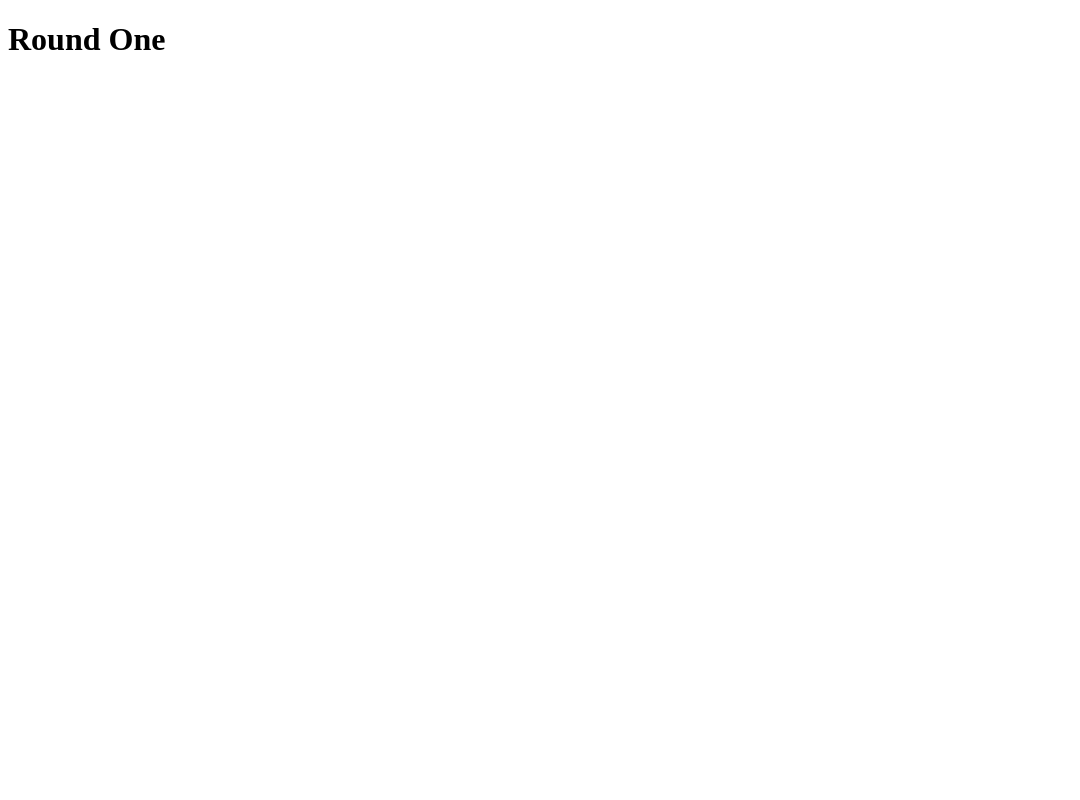
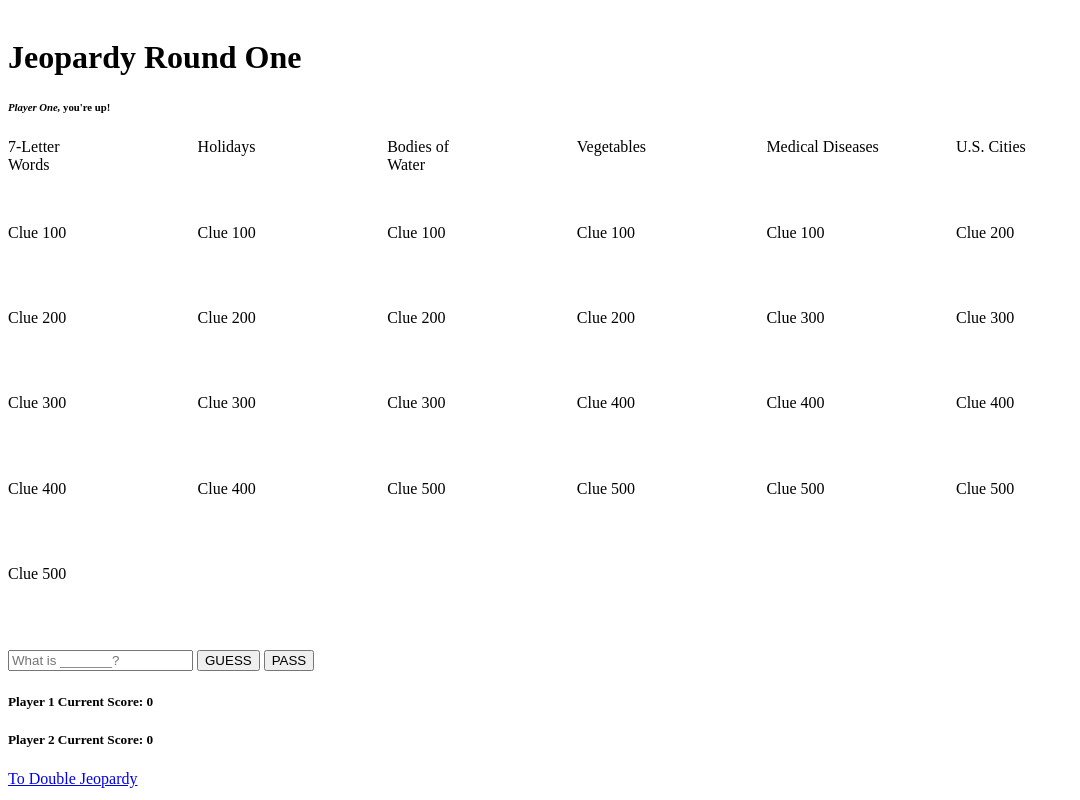
Before and after one commit to burlingtoncodeacademy-students/jeopardy-gbonlykens, a plain HTML site: page round-1.html in a window 1280 px wide. Shown: the whole page, without its empty margins (0-1080 px from the left). Drawn offline with Linux system fonts and the light colour scheme.

Commit message:
final push

```diff
--- a/round-1.html
+++ b/round-1.html
@@ -5,8 +5,67 @@
   <meta http-equiv="X-UA-Compatible" content="IE=edge">
   <meta name="viewport" content="width=device-width, initial-scale=1.0">
   <title>Jeopardy First Round</title>
+  <style>
+    @import url("styles/round-1.css");
+  </style>
 </head>
-<body>
-  <h1>Round One</h1>
+<body> <!--Container Page for Round One-->
+  <div id="page2-container"></div>
+    <h1 class="h1-title">Jeopardy Round One</h1>
+    <h6><i>Player One,&nbsp;</i>you're up!</h6>
+
+    <!--Jeopardy Gameboard Containaer-->
+    <div id="gameboard">
+      <div id="category-holder">
+      <div class="card category1">7-Letter<br>Words</div>
+      <div class="card category2">Holidays</div>
+      <div class="card category3">Bodies of<br>Water</div>
+      <div class="card category4">Vegetables</div>
+      <div class="card category5">Medical Diseases</div>
+      <div class="card category6">U.S. Cities</div> <br>
+      </div>
+
+      <div class="100card">Clue 100</div>
+      <div class="100card">Clue 100</div>
+      <div class="100card">Clue 100</div>
+      <div class="100card">Clue 100</div>
+      <div class="100card">Clue 100</div>
+      <div class="200card">Clue 200</div>
+      <div class="200card">Clue 200</div>
+      <div class="200card">Clue 200</div>
+      <div class="200card">Clue 200</div>
+      <div class="200card">Clue 200</div>
+      <div class="300card">Clue 300</div>
+      <div class="300card">Clue 300</div>
+      <div class="300card">Clue 300</div>
+      <div class="300card">Clue 300</div>
+      <div class="300card">Clue 300</div>
+      <div class="400card">Clue 400</div>
+      <div class="400card">Clue 400</div>
+      <div class="400card">Clue 400</div>
+      <div class="400card">Clue 400</div>
+      <div class="400card">Clue 400</div>
+      <div class="500card">Clue 500</div>
+      <div class="500card">Clue 500</div>
+      <div class="500card">Clue 500</div>
+      <div class="500card">Clue 500</div>
+      <div class="500card">Clue 500</div> <br>
+    </div>
+    <!-- Player Input for Answering Questions -->
+    <form>
+      <input type="text"
+      placeholder="What is _______?" />
+      <button id="guess-button">GUESS</button>
+      <button id="pass-button">PASS</button>
+    </form>
+    <!-- View Player Scores -->
+    <div id="player-scores">
+      <h5>Player 1 Current Score: 0</h5>
+      <h5>Player 2 Current Score: 0</h5>
+    </div>
+    <!-- Link to Double Jeopardy Page -->
+    <a id="to-double-jeopardy-page"
+    href="/round-2.html">To Double Jeopardy</a>
+  </div>
 </body>
 </html>
--- /dev/null
+++ b/styles/round-1.css
@@ -0,0 +1,42 @@
+#page2-container {
+    display: grid;
+    width: 60%;
+    height: auto;
+    grid-template-columns: repeat(6,1fr);
+    align-items: center;
+    padding: 5px;
+}
+/* @media screen and(min-width:451px) and (max-width:800px) {} */
+
+.h1-title {
+    display: flex;
+    align-items: center;
+    width: 50%;
+    height: auto;
+
+}
+
+#gameboard {
+    display: grid;
+    width: 90%;
+    height: 32em;
+    grid-template-columns: repeat(6,1fr);
+    grid-template-rows: repeat(6,1fr);
+    grid-column-start: 1;
+    grid-row-end: 7;
+    /* justify-content: center;
+    align-items: center;
+    gap: 5.5px;
+    background-color: white;
+    padding-bottom: 20px;
+    border: black 4px;
+    border-radius: 2em; */
+}
+
+#category-holder {
+    display: grid;
+    grid-template-columns: repeat(6,1fr);
+    grid-template-rows: repeat(1fr);
+    grid-column-start: 1;
+    grid-column-end: 7;
+}
```
Also changed, not shown: final-jeopardy.html (+34 -1 lines), round-2.html (+68 -1 lines), styles/final-jeopardy.css (added, +30 -0 lines), styles/round-2.css (added), 1 other file.
